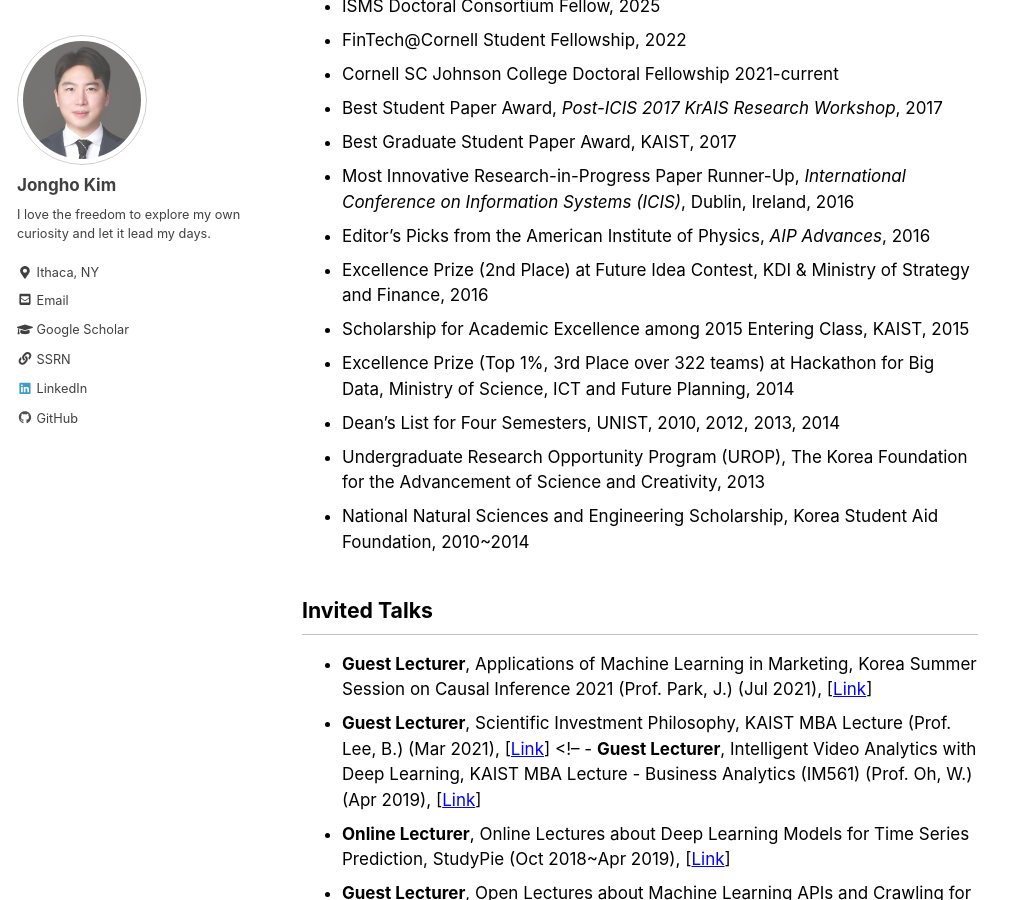
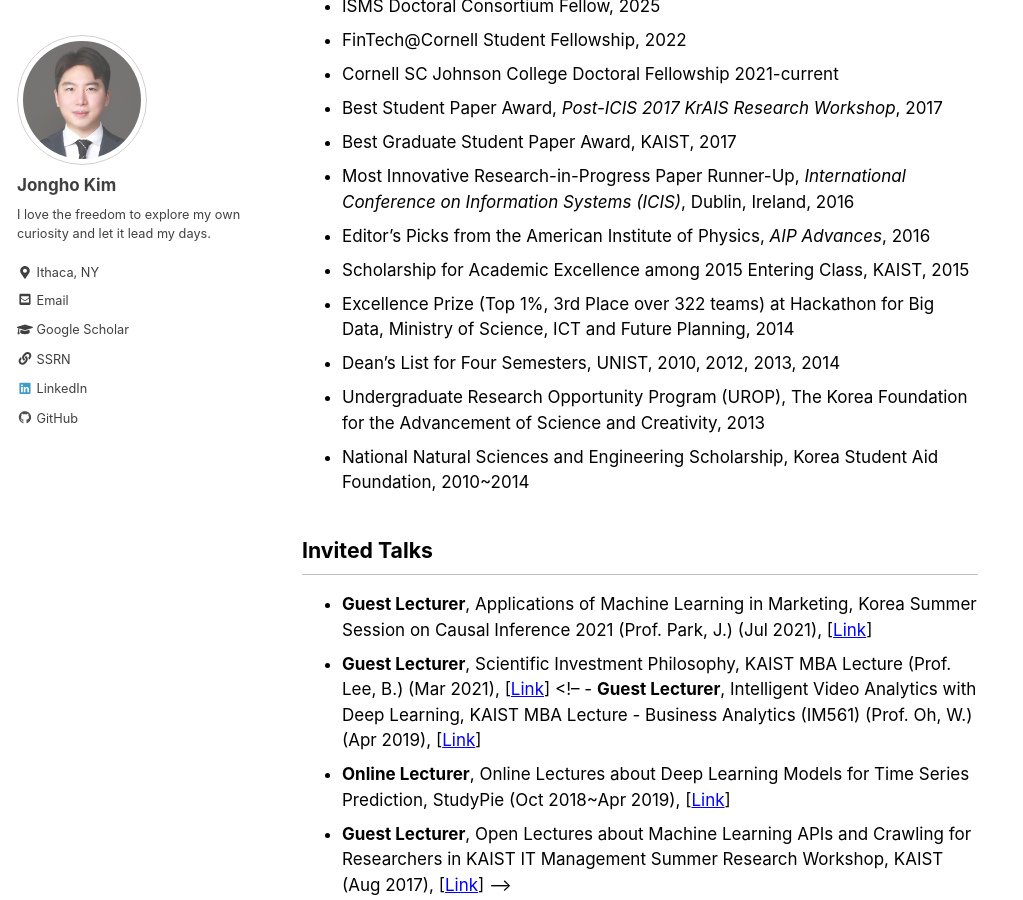
Before and after one commit to jonghkim/jonghkim.github.io, a Jekyll site: the page built from _pages/about.md, in a window 1280 px wide and 900 px high, scrolled down 1882 px. Shown: the whole window, without its empty margins (0-1023 px from the left). Built offline with Jekyll 4.4.1, drawn with Linux system fonts in a browser that asks for light colours.

Commit message:
update coursework

```diff
--- a/_pages/about.md
+++ b/_pages/about.md
@@ -52,7 +52,7 @@ last_modified_at: 2025-11-22
 - Best Graduate Student Paper Award, KAIST, 2017
 - Most Innovative Research-in-Progress Paper Runner-Up, *International Conference on Information Systems (ICIS)*, Dublin, Ireland, 2016
 - Editor’s Picks from the American Institute of Physics, *AIP Advances*, 2016
-- Excellence Prize (2nd Place) at Future Idea Contest, KDI & Ministry of Strategy and Finance, 2016
+<!-- - Excellence Prize (2nd Place) at Future Idea Contest, KDI & Ministry of Strategy and Finance, 2016 -->
 - Scholarship for Academic Excellence among 2015 Entering Class, KAIST, 2015
 - Excellence Prize (Top 1%, 3rd Place over 322 teams) at Hackathon for Big Data, Ministry of Science, ICT and Future Planning, 2014
 - Dean's List for Four Semesters, UNIST, 2010, 2012, 2013, 2014
```
